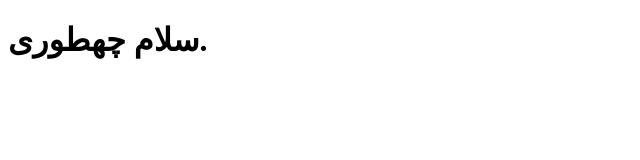
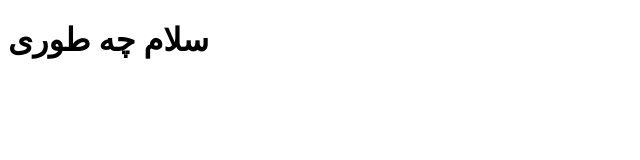
Before and after one commit to zaharalem/marketing, a plain HTML site: page index.html in a window 1280 px wide. Shown: the whole page, without its empty margins (0-640 px from the left). Drawn offline with Linux system fonts and the light colour scheme.

Commit message:
Update index.html

```diff
--- a/index.html
+++ b/index.html
@@ -4,6 +4,6 @@
     <title>marketing</title>
   </head>
   <body>
-    <h1>سلام چهطوری.</h1>
+    <h1>سلام چه طوری</h1>
   </body>
 </html>
```
